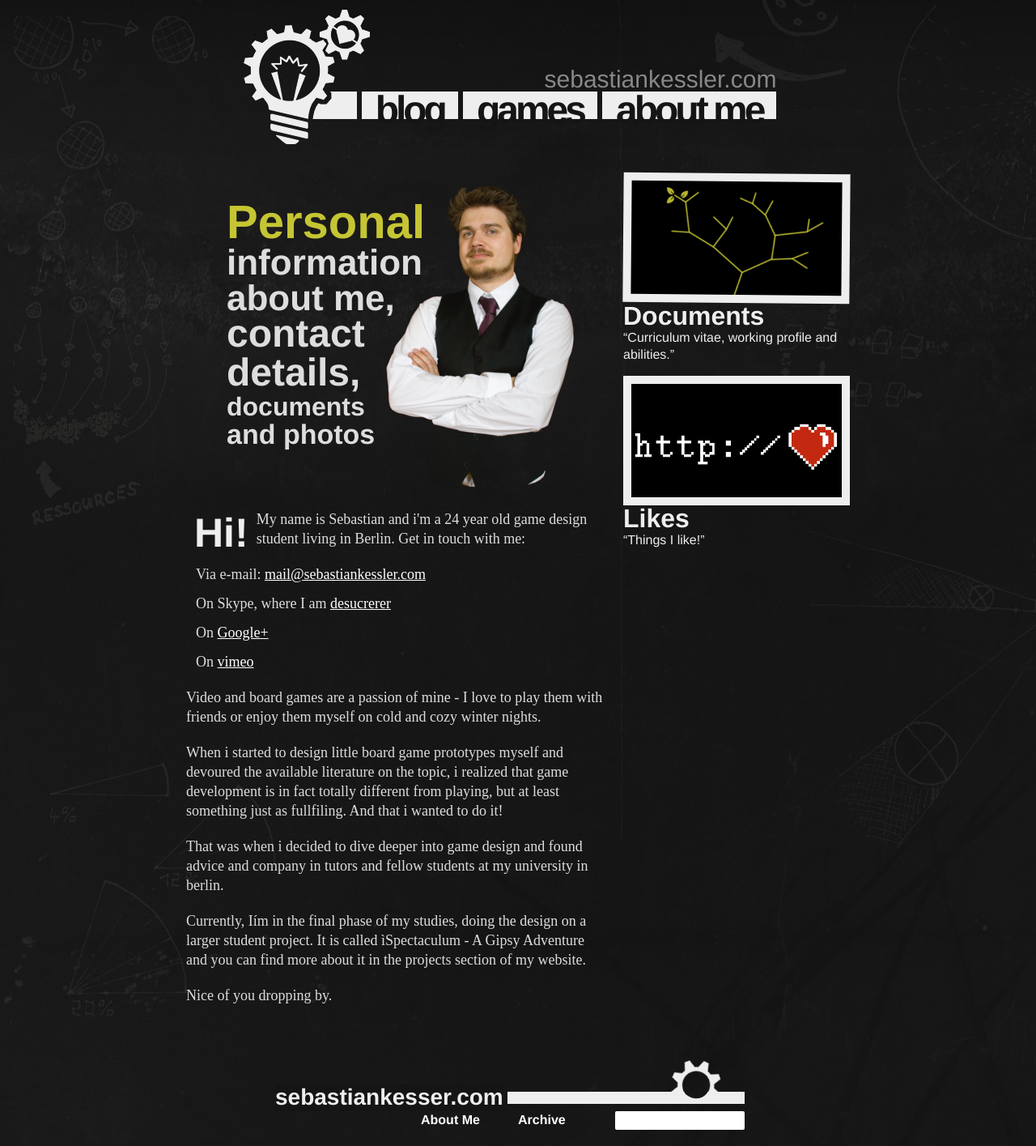
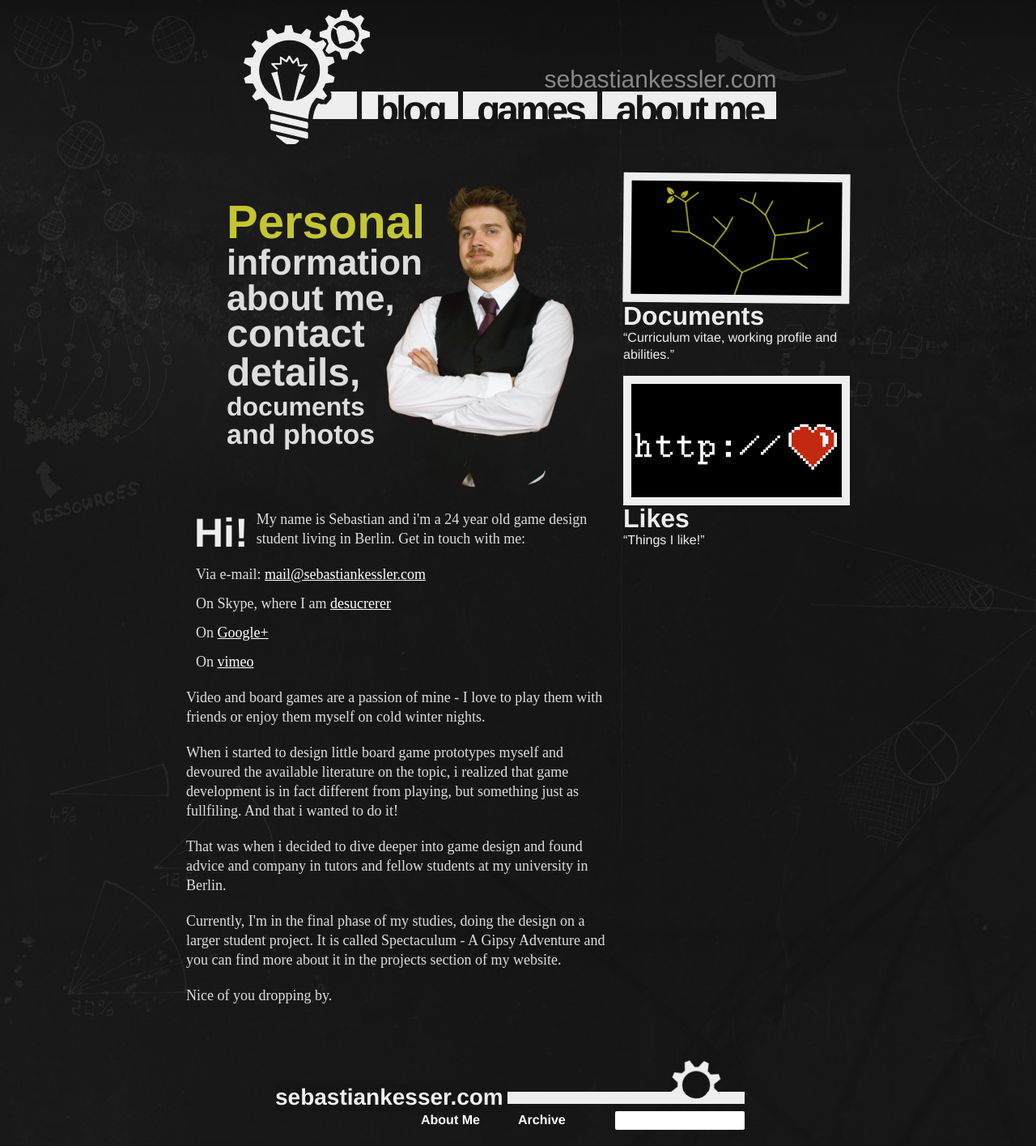
Before and after one commit to zapp/zapp.github.com, a Jekyll site: the page built from about-me/index.html, in a window 1280 px wide. Shown: the whole page at 81% size. Built offline with Jekyll 4.4.1, drawn with Linux system fonts in a browser that asks for light colours; nearby versions of some CDN libraries.

Commit message:
orthographic correcture

```diff
--- a/about-me/index.html
+++ b/about-me/index.html
@@ -29,20 +29,20 @@ layout: default
   </ul>
 
   <p>Video and board games are a passion of mine - I love to play them
-  with friends or enjoy them myself on cold and cozy winter nights.</p>
+  with friends or enjoy them myself on cold winter nights.</p>
 
   <img src="/img/about-me/hi-small.png" class="mobile only float right" />
 
   <p>When i started to design little board game prototypes myself and devoured
   the available literature on the topic, i realized that game development
-  is in fact totally different from playing, but at least something
+  is in fact different from playing, but something
   just as fullfiling. And that i wanted to do it!</p>
 
   <p>That was when i decided to dive deeper into game design and found advice
-  and company in tutors and fellow students at my university in berlin.</p>
+  and company in tutors and fellow students at my university in Berlin.</p>
 
-  <p>Currently, Iím in the final phase of my studies, doing the design on a
-  larger student project. It is called ìSpectaculum - A Gipsy Adventure
+  <p>Currently, I'm in the final phase of my studies, doing the design on a
+  larger student project. It is called Spectaculum - A Gipsy Adventure
   and you can find more about it in the projects section of my website.</p>
 
   <p>Nice of you dropping by.</p>
```
